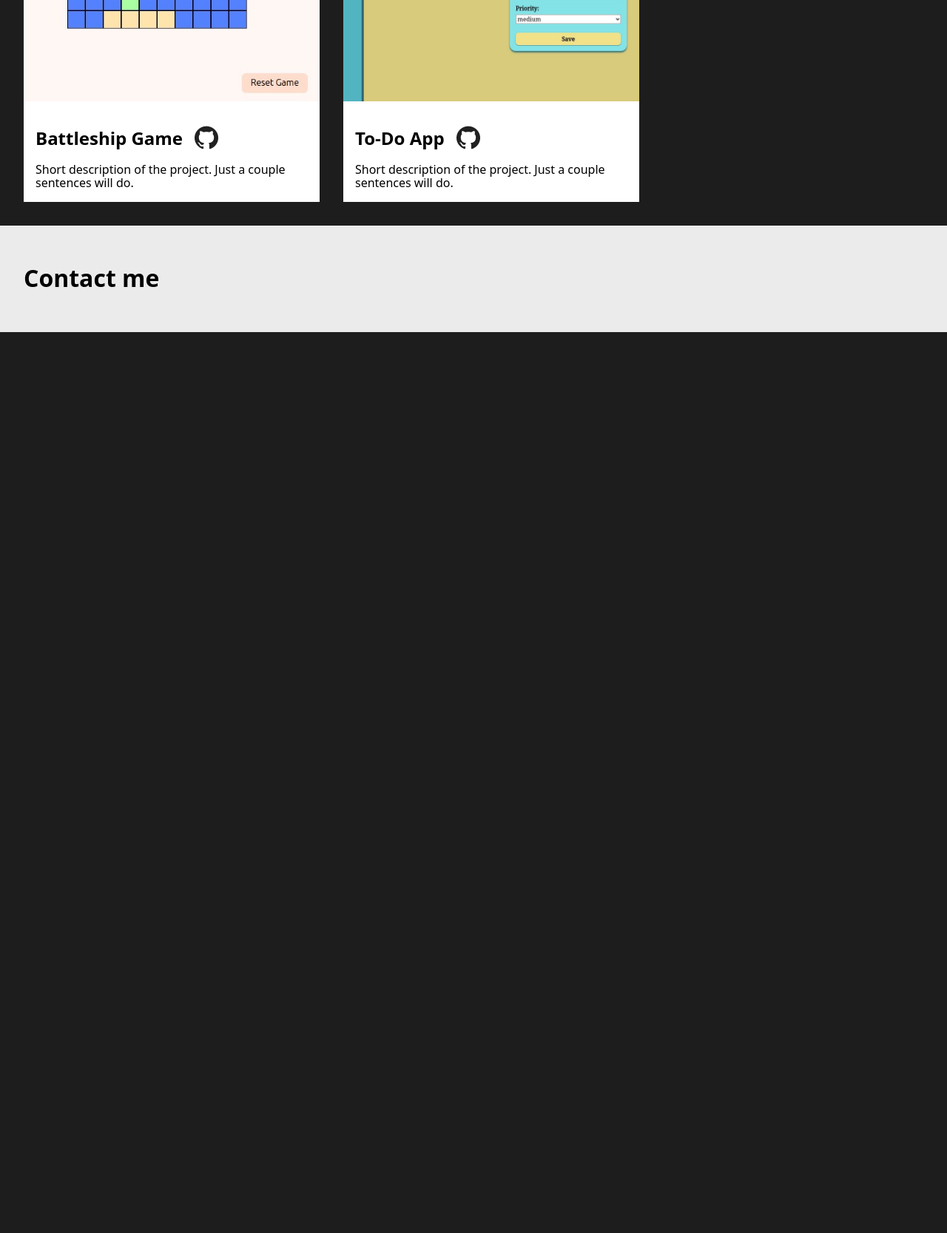
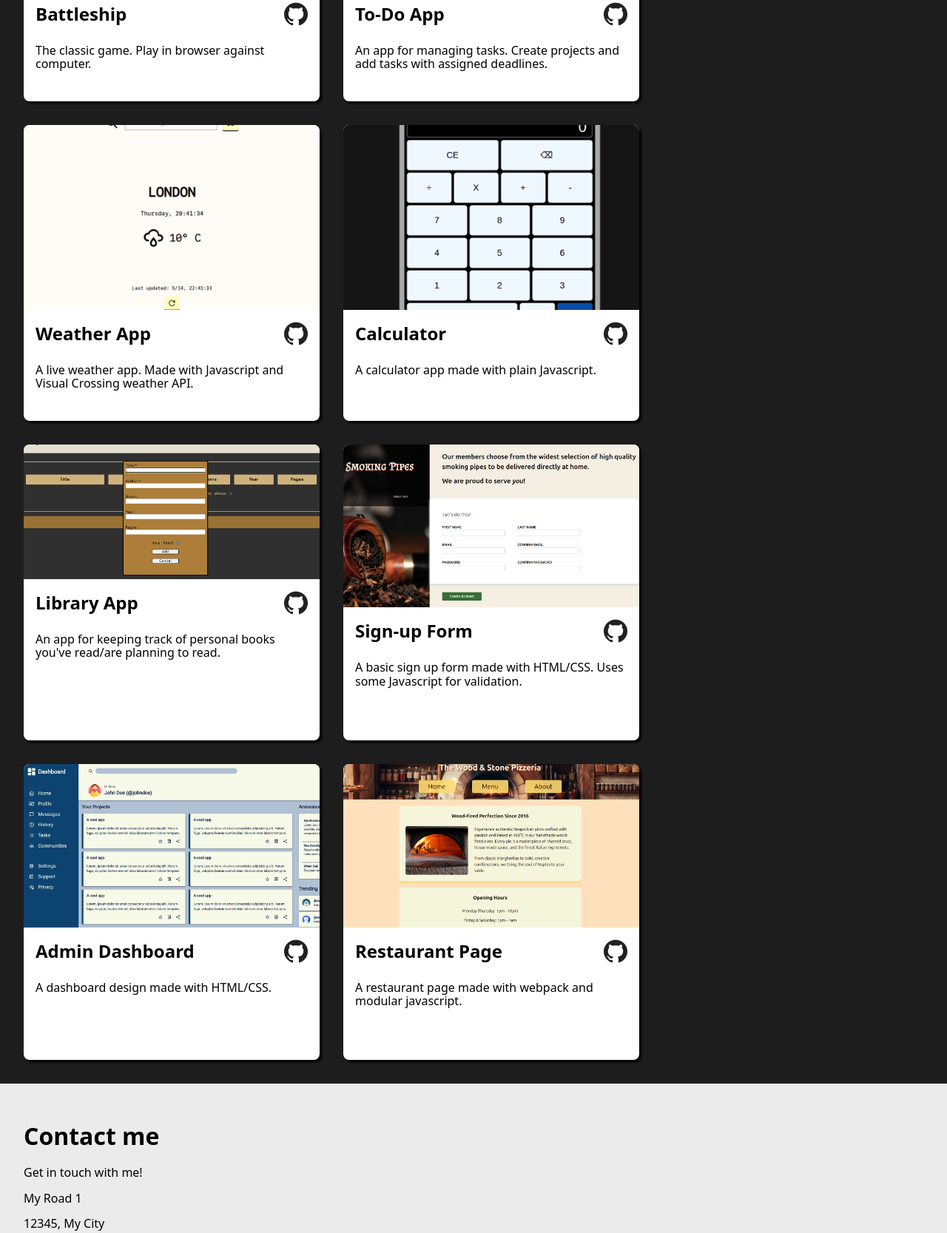
Before and after one commit to Oxwillfollow/homepage, a website built with webpack: page src/template.html in a window 1280 px wide. Shown: the part 695-2362 px from the top of the page at 74% size. Before the commit the page ends 1144 px from the top, so only its background shows below. Built offline with nearby package versions, Linux system fonts and the light colour scheme.

Commit message:
Add more projects, add contact placeholders

```diff
--- a/src/index.js
+++ b/src/index.js
@@ -1,12 +1,24 @@
 import "./styles.css";
-import profilePic from "./images/profile-pic.png";
-import githubIcon from "./images/github.png";
+import imgProfilePic from "./images/profile-pic.png";
+import imgGithubIcon from "./images/github.png";
 import imgBattleship from "./images/screenshots/screenshot-battleship.jpg";
 import imgTodoList from "./images/screenshots/screenshot-todolist.jpg";
+import imgWeatherApp from "./images/screenshots/screenshot-weatherapp.png";
+import imgCalculator from "./images/screenshots/screenshot-calculator.png";
+import imgLibraryApp from "./images/screenshots/screenshot-library.png";
+import imgSignupForm from "./images/screenshots/screenshot-signup.png";
+import imgAdminDashboard from "./images/screenshots/screenshot-dashboard.png";
+import imgRestaurantPage from "./images/screenshots/screenshot-restaurant.png";
 
 const screenshots = {
   imgBattleship,
   imgTodoList,
+  imgWeatherApp,
+  imgCalculator,
+  imgLibraryApp,
+  imgSignupForm,
+  imgAdminDashboard,
+  imgRestaurantPage,
 };
 
 document.addEventListener("DOMContentLoaded", () => {
@@ -14,10 +26,10 @@ document.addEventListener("DOMContentLoaded", () => {
   let myGithubIcons = document.querySelectorAll(".github-icon");
   let myProjectScreenshots = document.querySelectorAll(".project-screenshot");
 
-  myProfileImg.src = profilePic;
+  myProfileImg.src = imgProfilePic;
 
   myGithubIcons.forEach((icon) => {
-    icon.src = githubIcon;
+    icon.src = imgGithubIcon;
     icon.style.width = "32px";
     icon.style.height = "32px";
   });
--- a/src/styles.css
+++ b/src/styles.css
@@ -30,6 +30,7 @@ main {
 
 .projects-container {
   display: flex;
+  flex-wrap: wrap;
   gap: 2rem;
 }
 .project {
@@ -37,15 +38,30 @@ main {
   flex-direction: column;
   background-color: white;
   color: black;
-  max-width: 400px;
+  width: 400px;
+  height: 400px;
+  box-shadow: 3px 3px 3px black;
+  border-radius: 0.5rem;
+
+  .project-screenshot {
+    max-height: 250px;
+    object-fit: cover;
+    border-radius: 0.5rem 0.5rem 0 0;
+  }
 
   .project-info {
     padding: 1rem;
 
+    h2 {
+      margin: 0;
+    }
+
     .project-header {
       display: flex;
       align-items: center;
+      justify-content: space-between;
       gap: 1rem;
+      margin-bottom: 1.5rem;
     }
   }
 }
--- a/src/template.html
+++ b/src/template.html
@@ -30,11 +30,11 @@
           <img class="project-screenshot" id="imgBattleship" src="" alt="" />
           <div class="project-info">
             <div class="project-header">
-              <h2>Battleship Game</h2>
+              <h2>Battleship</h2>
               <img class="github-icon" src="" alt="github-link" />
             </div>
             <div class="project-description">
-              Short description of the project. Just a couple sentences will do.
+              The classic game. Play in browser against computer.
             </div>
           </div>
         </div>
@@ -46,7 +46,93 @@
               <img class="github-icon" src="" alt="github-link" />
             </div>
             <div class="project-description">
-              Short description of the project. Just a couple sentences will do.
+              An app for managing tasks. Create projects and add tasks with
+              assigned deadlines.
+            </div>
+          </div>
+        </div>
+        <div class="project">
+          <img class="project-screenshot" id="imgWeatherApp" src="" alt="" />
+          <div class="project-info">
+            <div class="project-header">
+              <h2>Weather App</h2>
+              <img class="github-icon" src="" alt="github-link" />
+            </div>
+            <div class="project-description">
+              A live weather app. Made with Javascript and Visual Crossing
+              weather API.
+            </div>
+          </div>
+        </div>
+        <div class="project">
+          <img class="project-screenshot" id="imgCalculator" src="" alt="" />
+          <div class="project-info">
+            <div class="project-header">
+              <h2>Calculator</h2>
+              <img class="github-icon" src="" alt="github-link" />
+            </div>
+            <div class="project-description">
+              A calculator app made with plain Javascript.
+            </div>
+          </div>
+        </div>
+        <div class="project">
+          <img class="project-screenshot" id="imgLibraryApp" src="" alt="" />
+          <div class="project-info">
+            <div class="project-header">
+              <h2>Library App</h2>
+              <img class="github-icon" src="" alt="github-link" />
+            </div>
+            <div class="project-description">
+              An app for keeping track of personal books you've read/are
+              planning to read.
+            </div>
+          </div>
+        </div>
+        <div class="project">
+          <img class="project-screenshot" id="imgSignupForm" src="" alt="" />
+          <div class="project-info">
+            <div class="project-header">
+              <h2>Sign-up Form</h2>
+              <img class="github-icon" src="" alt="github-link" />
+            </div>
+            <div class="project-description">
+              A basic sign up form made with HTML/CSS. Uses some Javascript for
+              validation.
+            </div>
+          </div>
+        </div>
+        <div class="project">
+          <img
+            class="project-screenshot"
+            id="imgAdminDashboard"
+            src=""
+            alt=""
+          />
+          <div class="project-info">
+            <div class="project-header">
+              <h2>Admin Dashboard</h2>
+              <img class="github-icon" src="" alt="github-link" />
+            </div>
+            <div class="project-description">
+              A dashboard design made with HTML/CSS.
+            </div>
+          </div>
+        </div>
+        <div class="project">
+          <img
+            class="project-screenshot"
+            id="imgRestaurantPage"
+            src=""
+            alt=""
+          />
+          <div class="project-info">
+            <div class="project-header">
+              <h2>Restaurant Page</h2>
+              <img class="github-icon" src="" alt="github-link" />
+            </div>
+            <div class="project-description">
+              A restaurant page made with webpack and modular javascript.
             </div>
           </div>
         </div>
@@ -54,6 +140,12 @@
     </main>
     <footer>
       <h1>Contact me</h1>
+      <p>Get in touch with me!</p>
+      <p>My Road 1</p>
+      <p>12345, My City</p>
+      <p>My Country</p>
+      <p>+123 456 789 10</p>
+      <p>name.lastname@gmail.com</p>
     </footer>
   </body>
 </html>
```
Also changed, not shown: src/images/screenshots/screenshot-calculator.png (added), src/images/screenshots/screenshot-dashboard.png (added), src/images/screenshots/screenshot-library.png (added), src/images/screenshots/screenshot-restaurant.png (added), src/images/screenshots/screenshot-signup.png (added), src/images/screenshots/screenshot-weatherapp.png (added).
